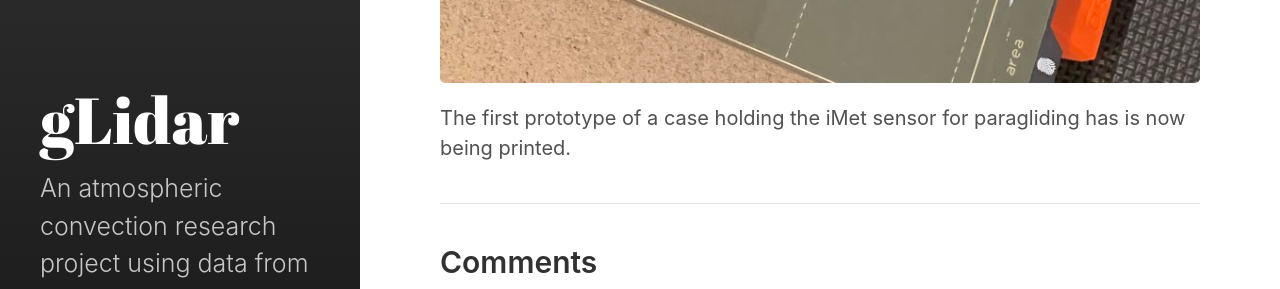
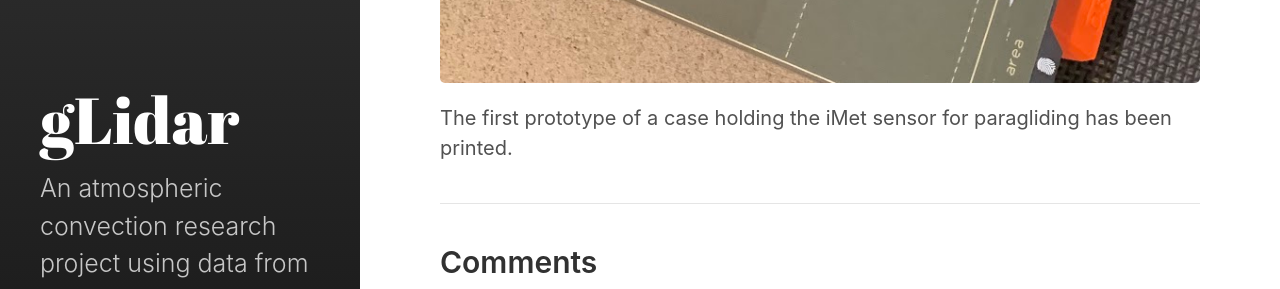
Before and after one commit to glidar-project/glidar-project.github.io, a Jekyll site: the page built from _posts/2021-08-20-imet-case.md, in a window 1280 px wide and 900 px high, scrolled down 901 px. Shown: the part 210-499 px from the top of the window. Built offline with Jekyll 4.4.1, drawn with Linux system fonts in a browser that asks for light colours; a script that is not in the unit is left out.

Commit message:
Fixing typo

```diff
--- a/_posts/2021-08-20-imet-case.md
+++ b/_posts/2021-08-20-imet-case.md
@@ -6,4 +6,4 @@ category: PG
 
 ![Printing]({{'assets/img/iMet-case-printing.jpg' | relative_url}} "Printing progress on the sensor case.")
 
-The first prototype of a case holding the iMet sensor for paragliding has is now being printed.
+The first prototype of a case holding the iMet sensor for paragliding has been printed.
```
